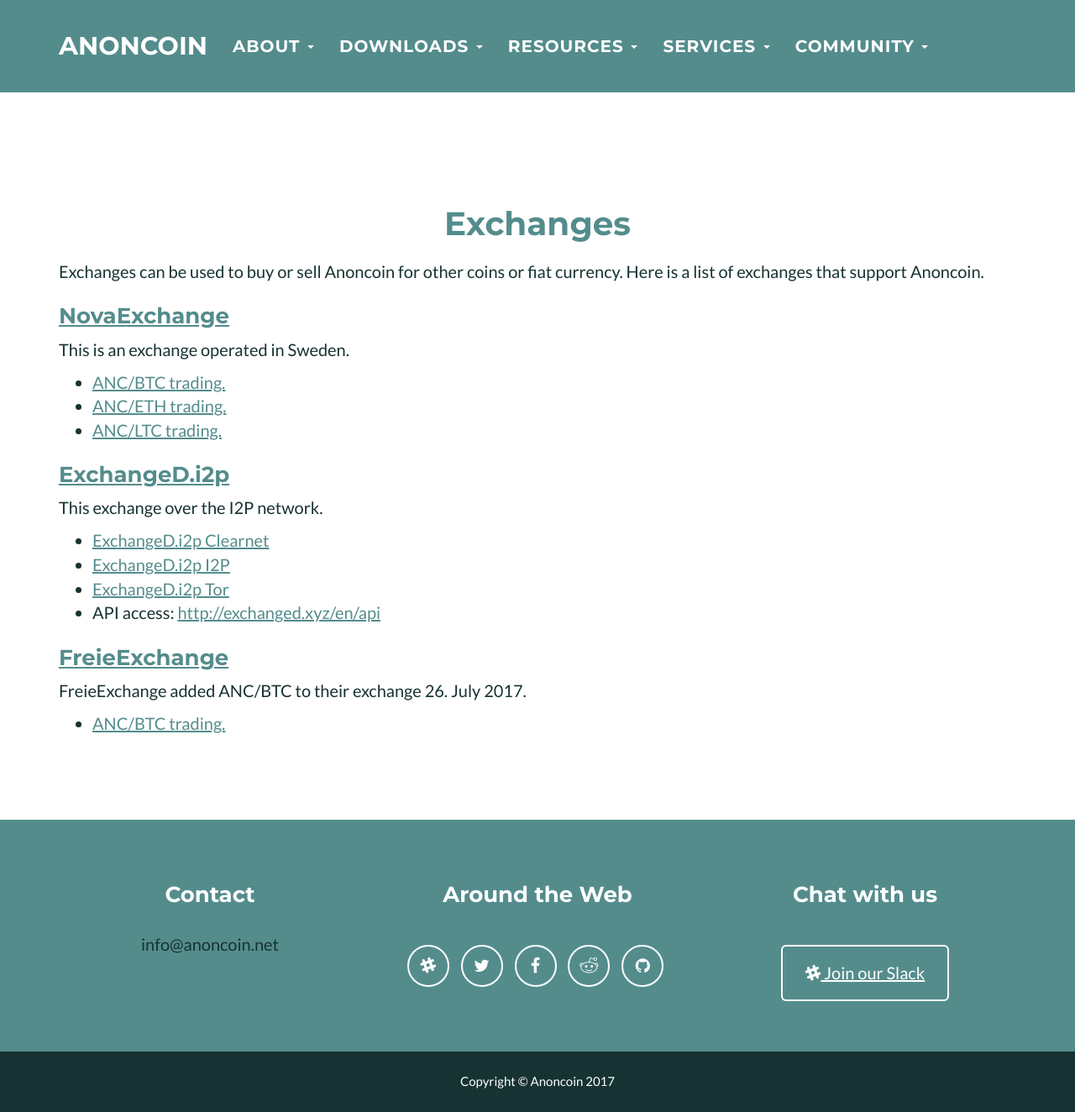
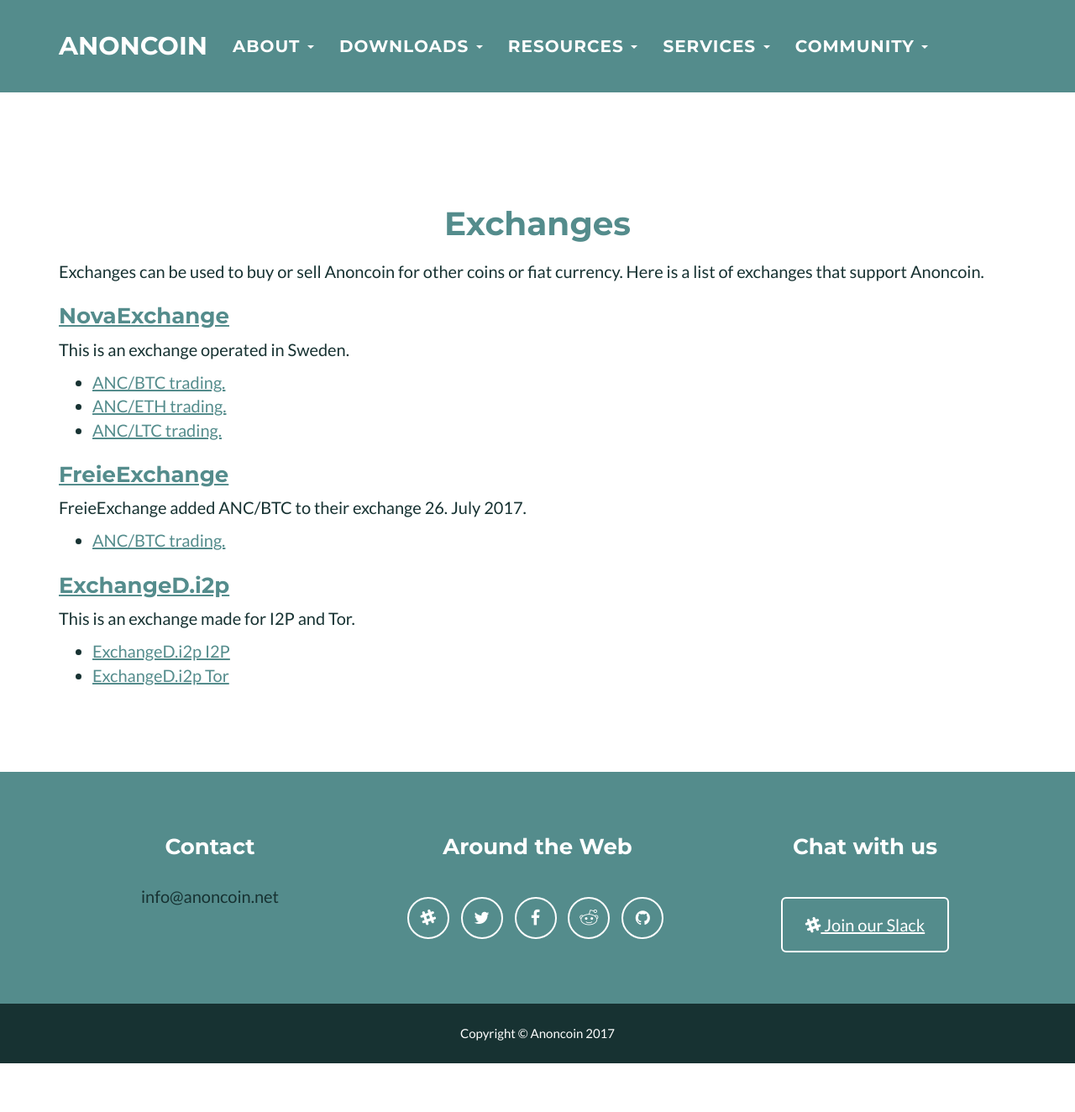
Before and after one commit to Anoncoin/anoncoin-website, a Jekyll site: the page built from services/Exchanges.md, in a window 1280 px wide and 1324 px high. Shown: the whole window at 84% size. Built offline with Jekyll 4.4.1, drawn with Linux system fonts in a browser that asks for light colours.

Commit message:
Update exchanges

```diff
--- a/services/Exchanges.md
+++ b/services/Exchanges.md
@@ -14,17 +14,15 @@ This is an exchange operated in Sweden.
 - [ANC/ETH trading.](https://novaexchange.com/market/ETH_ANC/)
 - [ANC/LTC trading.](https://novaexchange.com/market/LTC_ANC/)
 
-### [ExchangeD.i2p](http://exchanged.i2p/)
-
-This exchange over the I2P network.
-
-- [ExchangeD.i2p Clearnet](http://exchangem6mcinyo.onion.link/en/home)
-- [ExchangeD.i2p I2P](http://exchanged.i2p/en/home)
-- [ExchangeD.i2p Tor](http://exchangem6mcinyo.onion/en/home)
--   API access: [<http://exchanged.xyz/en/api>](http://exchanged.xyz/en/api)
-
-
 ### [FreieExchange](https://freiexchange.com)
 
 FreieExchange added ANC/BTC to their exchange 26. July 2017.
 - [ANC/BTC trading.](https://freiexchange.com)
+
+
+### [ExchangeD.i2p](http://exchanged.i2p/)
+
+This is an exchange made for I2P and Tor.
+
+- [ExchangeD.i2p I2P](http://exchanged.i2p/en/home)
+- [ExchangeD.i2p Tor](http://exchangem6mcinyo.onion/en/home)
```
Also changed, not shown: Gemfile.lock.
